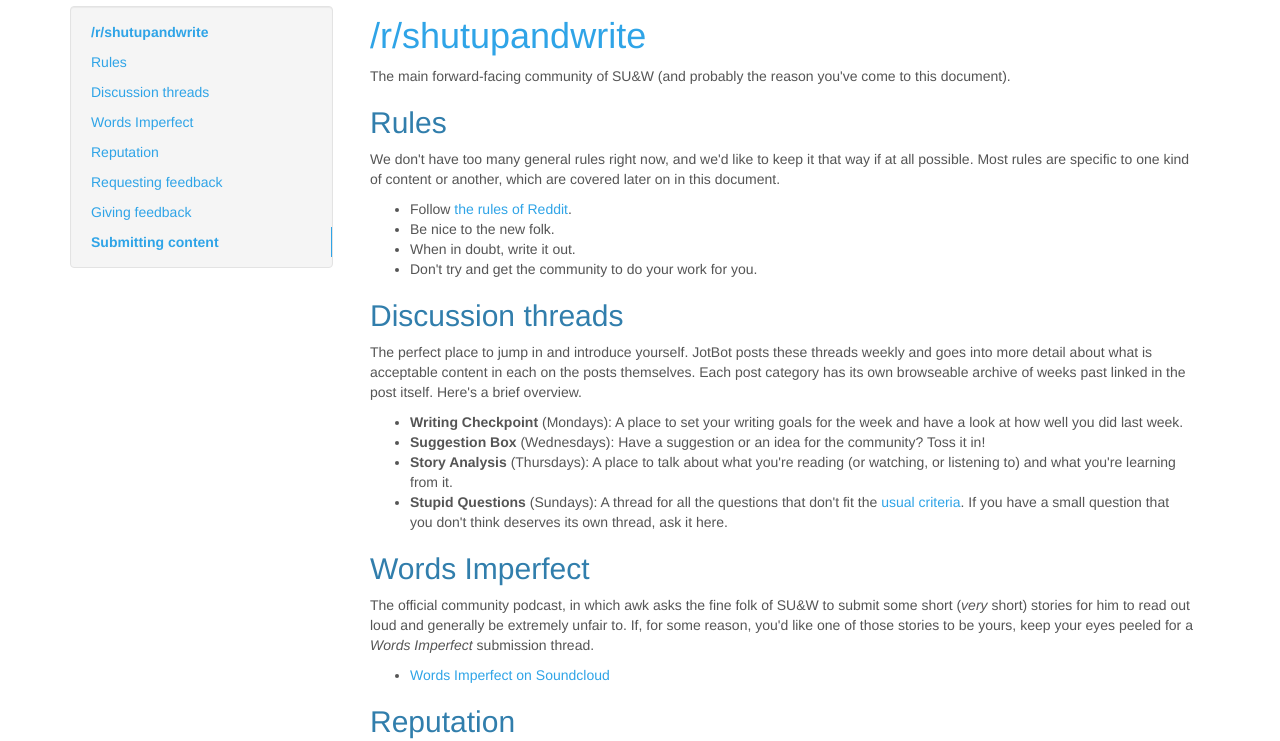
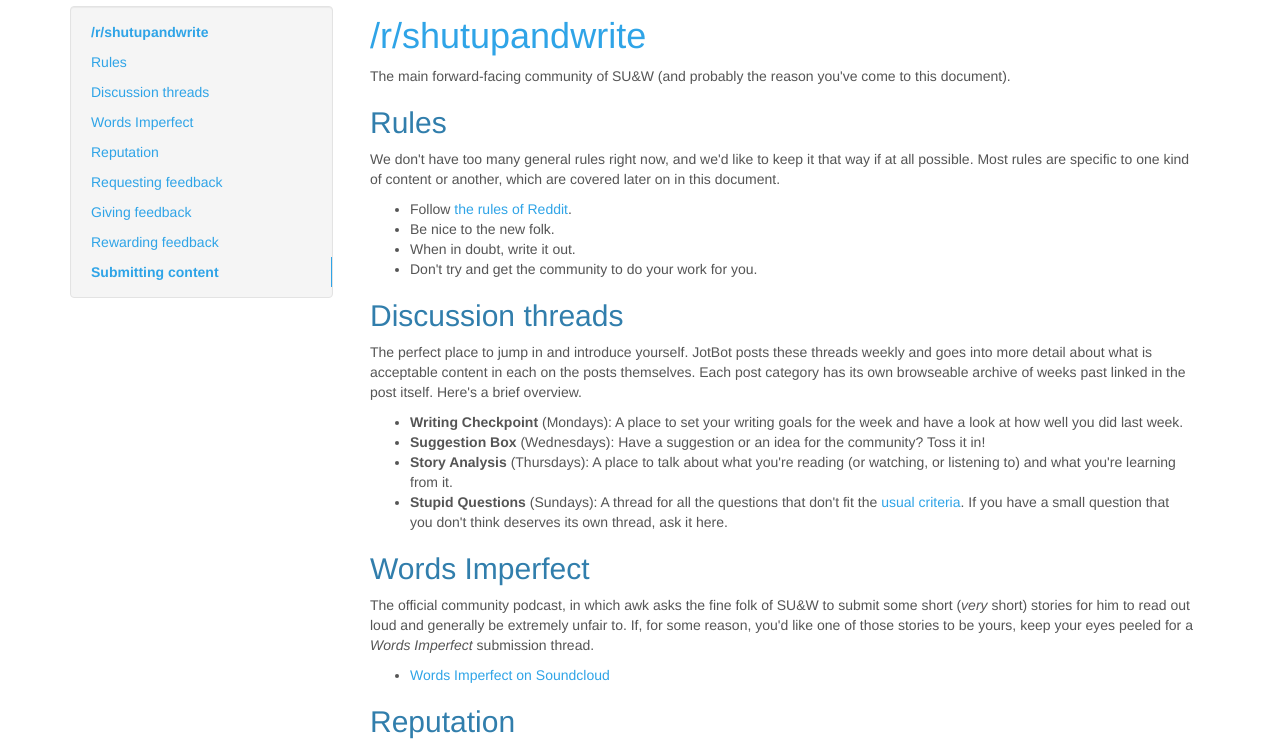
Before and after one commit to ShutUpAndWrite/shutupandwrite.github.io, a plain HTML site: page reddit/index.html in a window 1280 px wide. Shown: the part 74-815 px from the top of the page. Drawn offline with Linux system fonts and the light colour scheme.

Commit message:
Automated update from https://github.com/ShutUpAndWrite/community-docs
  14f8d56 Elevate "rewarding feedback" to a level 2 header

```diff
--- a/reddit/index.html
+++ b/reddit/index.html
@@ -121,6 +121,8 @@
 
             <li><a href="#giving-feedback">Giving feedback</a></li>
 
+            <li><a href="#rewarding-feedback">Rewarding feedback</a></li>
+
             <li><a href="#submitting-content">Submitting content</a></li>
 
 
@@ -226,7 +228,7 @@
 <li><strong>Only a reference to privately-given feedback.</strong> Feedback should be public. Comments to the effect of "check your inbox, I left feedback there" are not eligible for earning reputation.</li>
 <li><strong>A critique of others' subjective feedback.</strong> Contradicting others' feedback is expected &mdash; encouraged, even, because it gives the requester a greater variety of opinions to work with &mdash; but do it in a way that is clearly directed at the requester, not at the person giving feedback. Otherwise, threads can quickly spiral into arguments about which opinion was "right." That said, if there is something objectively wrong with the feedback (for example, if it violates any of these rules) feel free to link the person to this page and/or report the feedback to mods.</li>
 </ul>
-<h3 id="rewarding-feedback">Rewarding feedback</h3>
+<h2 id="rewarding-feedback">Rewarding feedback</h2>
 <p>If a piece of feedback has been helpful to you, you can reward that feedback by replying to it and including a <code>(+)</code> symbol in your comment. Note that editing <code>(+)</code> into an already existing comment will not work.</p>
 <p>Please note that while responding to all feedback is a good idea, you are not required to reward every piece of feedback you get. As a general rule, you should only reward feedback that has been personally helpful for you.</p>
 <p>If you do not consider the feedback you receive to be helpful, you may withhold your points for as long as you like. If you have not rewarded anyone in the thread, your first reward will increase in value by 10 rep per day up to a maximum of 50 rep after 5 days. This "bounty" system is meant to incentivize feedback even if the request is particularly difficult to fulfill.</p>
```
